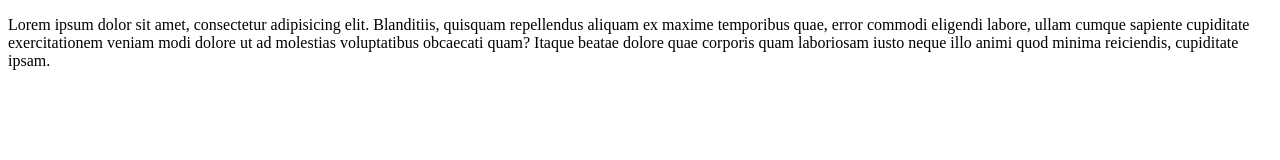
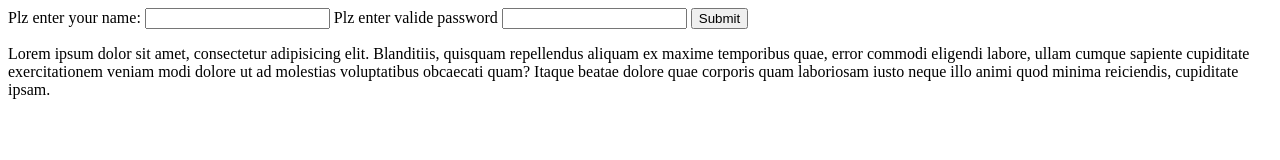
Before and after one commit to incrediblesuyog/SK, a plain HTML site: page index.html in a window 1280 px wide. Drawn offline with Linux system fonts and the light colour scheme.

Commit message:
Update index.html

```diff
--- a/index.html
+++ b/index.html
@@ -6,6 +6,16 @@
     <title>Document</title>
 </head>
 <body>
+    <form action="">
+        <label for="">Plz enter your name:</label>
+        <input type="text">
+        <label for="">Plz enter valide password</label>
+        <input type="password">
+        <button>Submit</button>
+
+
+
+    </form>
   <p>Lorem ipsum dolor sit amet, consectetur adipisicing elit. Blanditiis, quisquam repellendus aliquam ex maxime temporibus quae, error commodi eligendi labore, ullam cumque sapiente cupiditate exercitationem veniam modi dolore ut ad molestias voluptatibus obcaecati quam? Itaque beatae dolore quae corporis quam laboriosam iusto neque illo animi quod minima reiciendis, cupiditate ipsam.</p>
 </body>
 </html>
```
